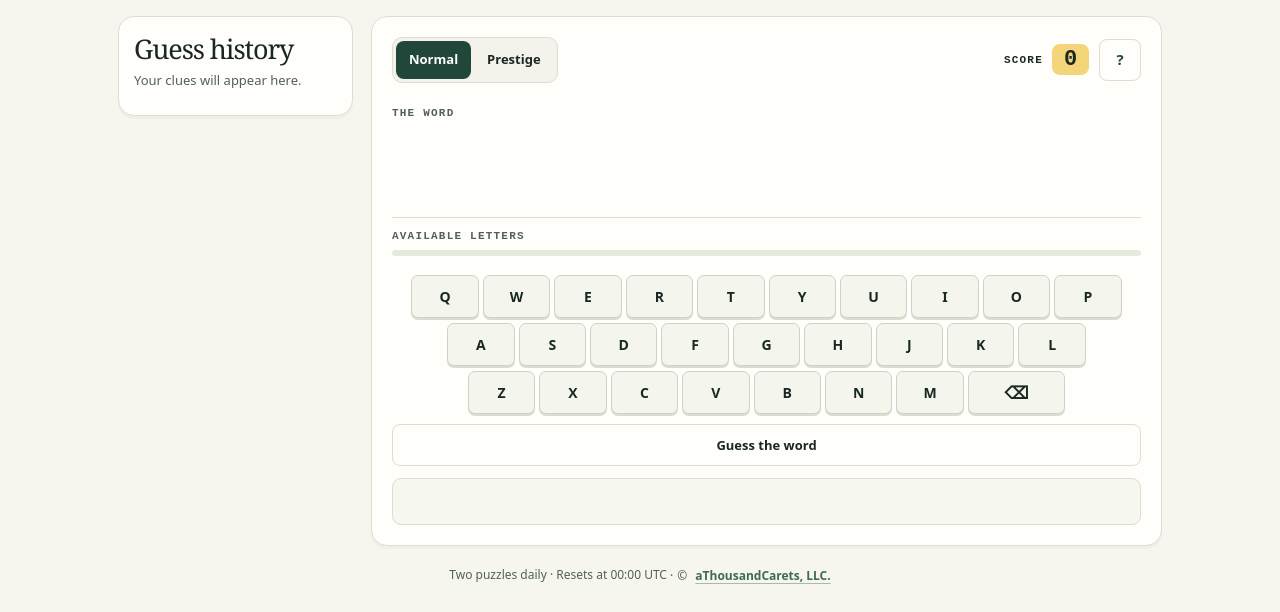
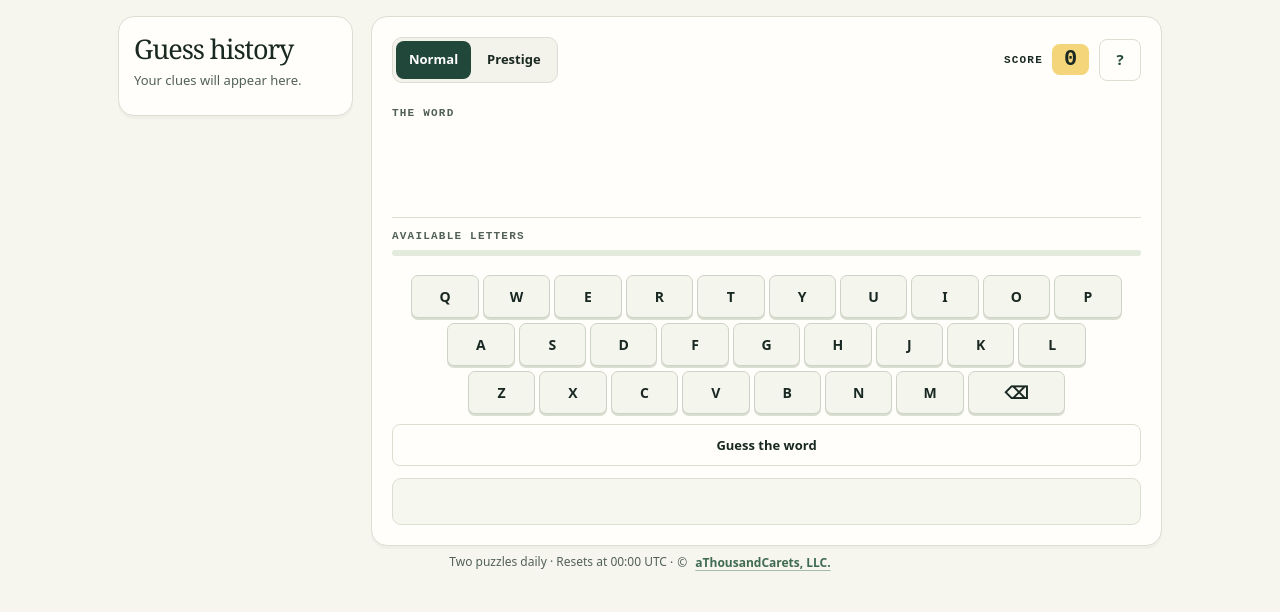
Before and after one commit to aThousandCarets/letterbearings, a plain HTML site: page index.html in a window 1280 px wide. Shown: the part 230-842 px from the top of the page. After the commit the page ends 808 px from the top, so only its background shows below. Drawn offline with Linux system fonts and the light colour scheme.

Commit message:
Update index.html
footer and sizing tweaks

```diff
--- a/index.html
+++ b/index.html
@@ -198,6 +198,43 @@ dialog textarea{display:block;width:100%;margin:12px 0 8px;min-height:155px;resi
   color: #687365;
   box-shadow: none;
   cursor: default;
+}
+  main.wrap {
+  width: 100%;
+  margin: 0 auto;
+  min-height: 100vh;
+  min-height: 100dvh;
+  display: flex;
+  flex-direction: column;
+}
+
+main.wrap > .hero,
+main.wrap > .layout,
+main.wrap > .foot {
+  flex: none;
+}
+
+main.wrap > .foot {
+  margin-top: auto;
+  padding-block: 4px;
+  flex-wrap: nowrap;
+  white-space: nowrap;
+}
+
+/* Save vertical space on short screens. */
+@media (max-height: 780px) {
+  .hero { padding-block: 12px 8px; }
+  .hero .text-action { margin-top: 3px; min-height: 28px; }
+  .game { padding-block: 12px; }
+  .board-head { margin-top: 12px; }
+  .range { margin-block: 10px 8px; padding-top: 8px; }
+  .actions, .clue { margin-top: 8px; }
+}
+
+/* Cap the game panel, with room to use it on very short screens. */
+.game {
+  max-height: max(360px, 100dvh);
+  overflow-y: auto;
 }
 </style>
 </head>
```
